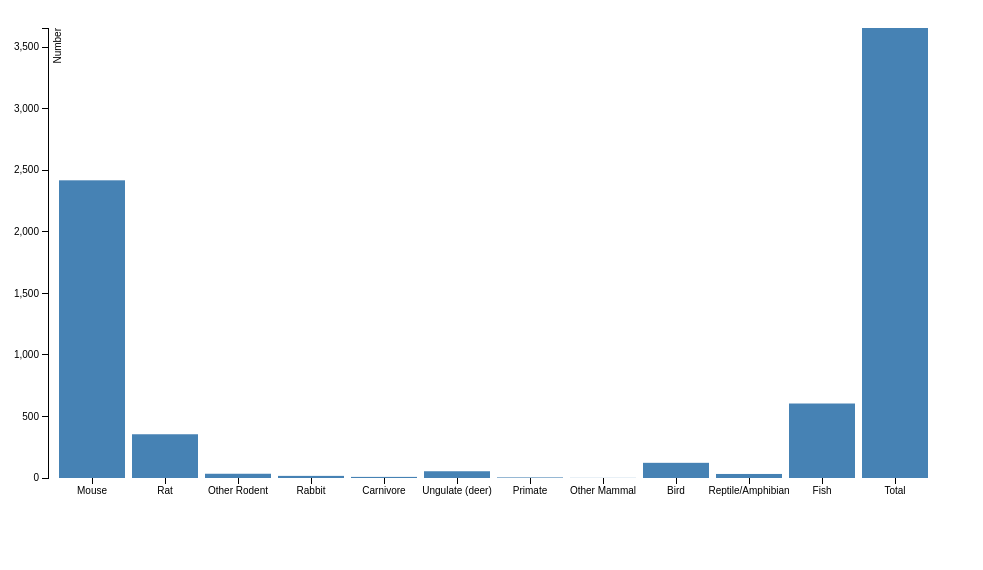
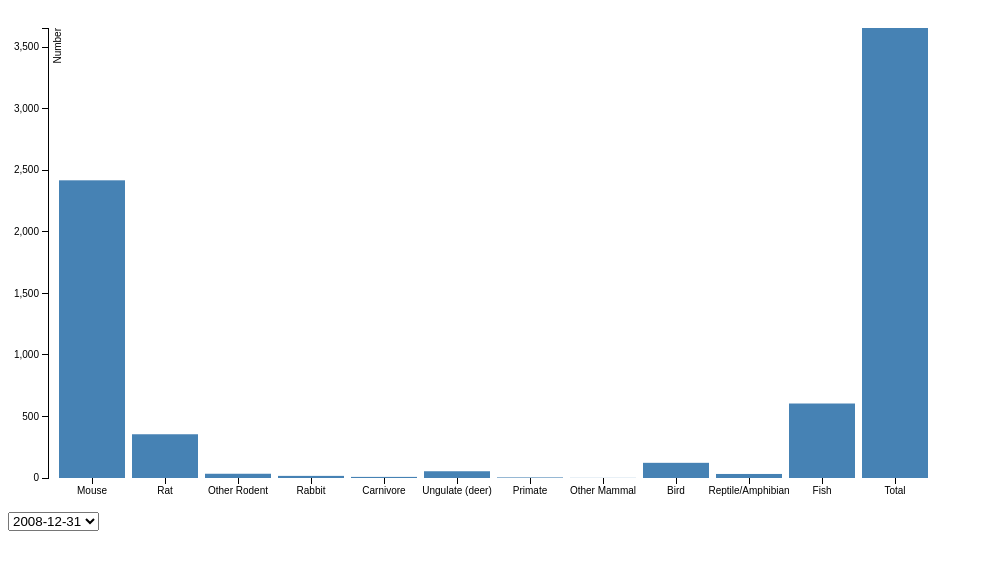
Before and after one commit to bjedrzejewski/d3Training, a plain HTML site: page index.html in a window 1280 px wide. Shown: the whole page, without its empty margins (0-983 px from the left). Drawn offline with nearby package versions, Linux system fonts and the light colour scheme.

Commit message:
Added working dropdown select

```diff
--- a/index.html
+++ b/index.html
@@ -24,10 +24,19 @@
 </style>
 <body>
 <script src="https://cdnjs.cloudflare.com/ajax/libs/d3/3.5.5/d3.min.js"></script>
+
+
+<svg class="chart">
+
+</svg>
+
+<div class="float: left" id="selectGoesHere">
+
+</div>
+
 <script>
-    window.onload = function () {
-
     var originalDataSet = [];
+    var keys = [];
 
     var margin = {top: 20, right: 30, bottom: 30, left: 40},
             width = 960 - margin.left - margin.right,
@@ -52,6 +61,8 @@
             .attr("height", height + margin.top + margin.bottom)
             .append("g")
             .attr("transform", "translate(" + margin.left + "," + margin.top + ")");
+
+    var availableYears = [];
 
     function drawGraph(keys, data) {
         x.domain(keys.map(function (d) {
@@ -112,20 +123,36 @@
 
     d3.csv("animal_testing.csv", function (error, data) {
         originalDataSet = data;
-            var keys = prepareKeys(data);
+        keys = prepareKeys(data);
         var rowIndex = 0;
         var dataSlice = prepareDataRow(data, rowIndex);
         drawGraph(keys, dataSlice);
+
+        var i;
+        for (i = 0; i < data.length; ++i) {
+            availableYears.push(data[i].Year);
+        }
+
+        d3.select('#selectGoesHere')
+                .append('select')
+                .on('change', function() {
+                    selectYear(document.getElementById('selectGoesHere').children[0].selectedIndex);
+                })
+                .selectAll("option")
+                .data(availableYears)
+                .enter()
+                .append('option')
+                .attr("name", function (d ,i) {
+                    return i;
+                }).text(function(d){
+                    return d;
                 });
 
+    });
 
-
-
-    };
+    function selectYear(y){
+        var dataRow = prepareDataRow(originalDataSet, y);
+        drawGraph(keys, dataRow);
+    }
 </script>
-
-<svg class="chart">
-
-</svg>
-
 </body>
```
Also changed, not shown: animal_testing.csv (line endings or trailing spaces). Lines whose indentation alone changed are shown as unchanged.
